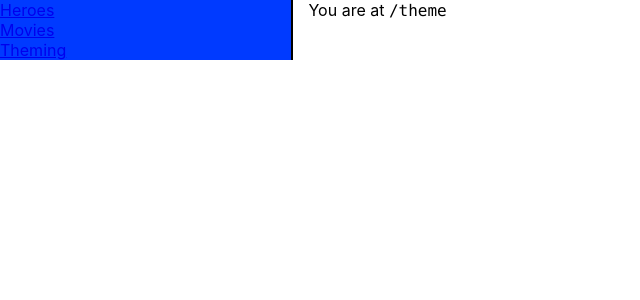
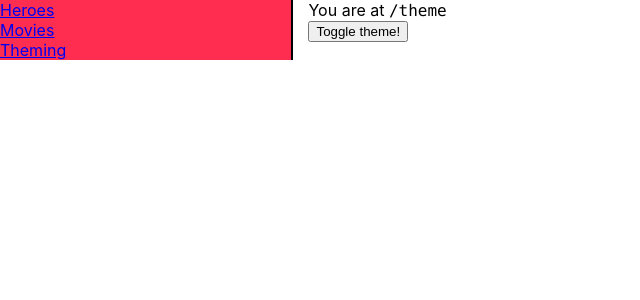
Before and after one commit to Bambuu/intermediate-react, a React (Create React App) app: page /theme in a window 1280 px wide. Shown: the top 300 px of the page, without its empty margins (0-640 px from the left). Built offline with nearby package versions, Linux system fonts and the light colour scheme; what react-fns would draw is missing.

Commit message:
themecontext aww yiss

```diff
--- a/src/App.js
+++ b/src/App.js
@@ -2,20 +2,27 @@ import React, { Component } from 'react';
 import { SideBar } from './SideBar';
 import { Header } from './Header';
 import { HeroList } from './HeroList';
-import { BrowserRouter, Route } from 'react-router-dom';
+import { BrowserRouter, Route, Switch } from 'react-router-dom';
+import { ThemeContextProvider } from './ThemeContext';
+import { ThemeToggler } from './ThemeToggler';
 
 class App extends Component {
 	render() {
 		return (
+			<ThemeContextProvider>
 				<BrowserRouter>
 					<div className="root">
 						<SideBar />
 						<div className="content">
 							<Header />
+							<Switch>
 								<Route path="/heroes" component={HeroList} />
+								<Route path="/theme" component={ThemeToggler} />
+							</Switch>
 						</div>
 					</div>
 				</BrowserRouter>
+			</ThemeContextProvider>
 		);
 	}
 }
--- a/src/SideBar.js
+++ b/src/SideBar.js
@@ -1,14 +1,22 @@
 import React, { Component } from 'react';
 import { Link } from 'react-router-dom';
+import { ThemeContext } from './ThemeContext';
 
 export class SideBar extends Component {
 	render() {
-		return <div className="sidebar">
-			<Link to="/heroes">Heroes</Link>
-			<Link to="/movies">Movies</Link>
-			<Link to="/theme">Theming</Link>
+		return (
+			<ThemeContext.Consumer>
+				{
+					themeContext => (
+						<div className="sidebar" style={{backgroundColor: themeContext.theme.sidebarColor}}>
+							<Link to="/heroes">Heroes</Link>
+							<Link to="/movies">Movies</Link>
+							<Link to="/theme">Theming</Link>
 
 
-		</div>
+						</div>)
+				}
+			</ThemeContext.Consumer>
+		)
 	}
 }
--- /dev/null
+++ b/src/ThemeContext.js
@@ -0,0 +1,45 @@
+import React from 'react';
+
+const lightTheme = {
+	sidebarColor: "#ff2e51",
+	buttonColor: '#003aff',
+};
+
+const darkTheme = {
+	sidebarColor: "#340911",
+	buttonColor: '#003aff',
+
+};
+
+export const ThemeContext = React.createContext(lightTheme);
+
+export class ThemeContextProvider extends React.Component {
+
+
+	toggleTheme = () => {
+		console.log('toggling theme babyy');
+		if (this.state.theme === lightTheme){
+			this.setState({
+				theme : darkTheme,
+			})
+		} else {
+			this.setState({
+				theme: lightTheme,
+			})
+		}
+	};
+
+	state = {
+		theme: lightTheme,
+		toggle: this.toggleTheme,
+	};
+
+	render() {
+		console.log('rerendering themeprovider');
+		return (
+			<ThemeContext.Provider value={this.state}>
+				{this.props.children}
+			</ThemeContext.Provider>
+	)
+	}
+}
--- /dev/null
+++ b/src/ThemeToggler.js
@@ -0,0 +1,19 @@
+import React  from 'react';
+import { ThemeContext } from './ThemeContext';
+
+export const ThemeToggler = () => {
+	return (
+		<div>
+			<ThemeContext.Consumer>
+				{
+					themeContext => {
+						console.log(themeContext);
+						return (
+							<button onClick={themeContext.toggle}>Toggle theme!</button>
+						)
+					}
+				}
+			</ThemeContext.Consumer>
+		</div>
+	)
+};
```
Lines whose indentation alone changed are shown as unchanged.
